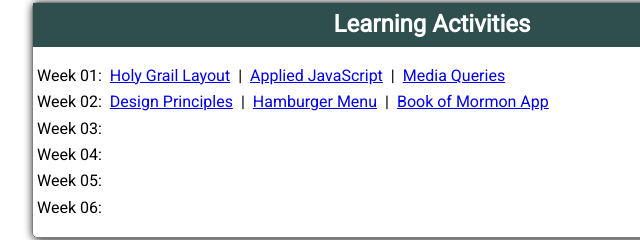
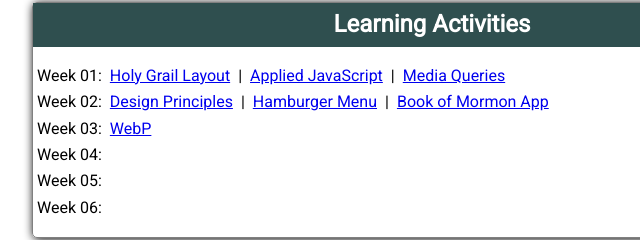
Before and after one commit to srejas/wdd230, a plain HTML site: page index.html in a window 1280 px wide. Shown: the part 250-490 px from the top of the page, 0-640 px from the left. Drawn offline with Linux system fonts and the light colour scheme.

Commit message:
WebP image added

```diff
--- a/index.html
+++ b/index.html
@@ -44,7 +44,7 @@
                 <ul>
                     <li>Week 01:<a href="week01/holygrail.html">Holy Grail Layout</a>|<a href="https://codepen.io/Srejas/pen/WNWmNYG">Applied JavaScript</a>|<a href="week01/media-query.html">Media Queries</a></li>
                     <li>Week 02:<a href="week02/design.html">Design Principles</a>|<a href="https://codepen.io/Srejas/pen/ExJqWLv">Hamburger Menu</a>|<a href="week02/bom.html">Book of Mormon App</a></li>
-                    <li>Week 03:<a href="#"></a></li>
+                    <li>Week 03:<a href="week03/images/landscape.webp">WebP</a></li>
                     <li>Week 04:<a href="#"></a></li>
                     <li>Week 05:<a href="#"></a></li>
                     <li>Week 06:<a href="#"></a></li>
```
Also changed, not shown: week03/images/landscape.webp (added), 2 other files.
